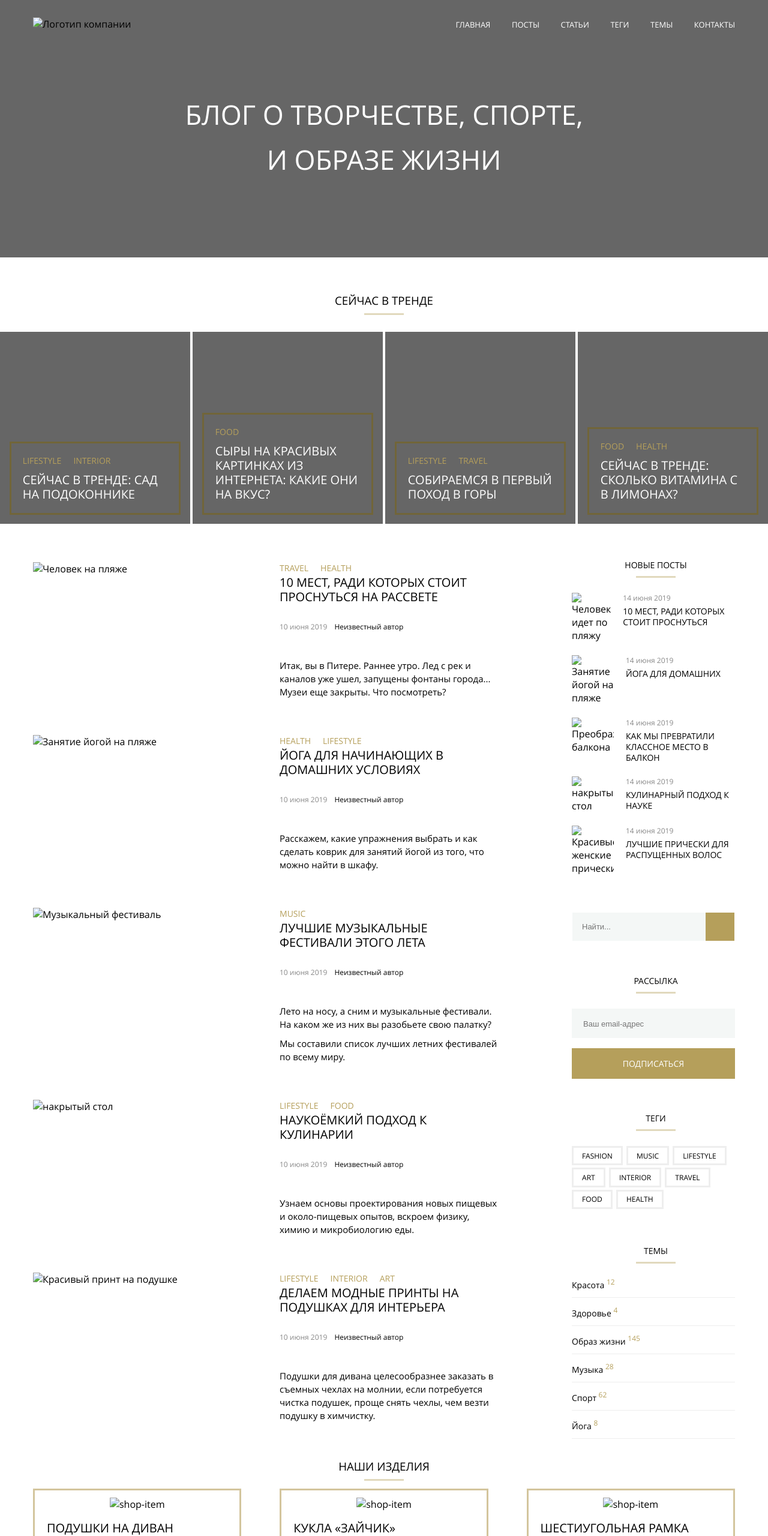
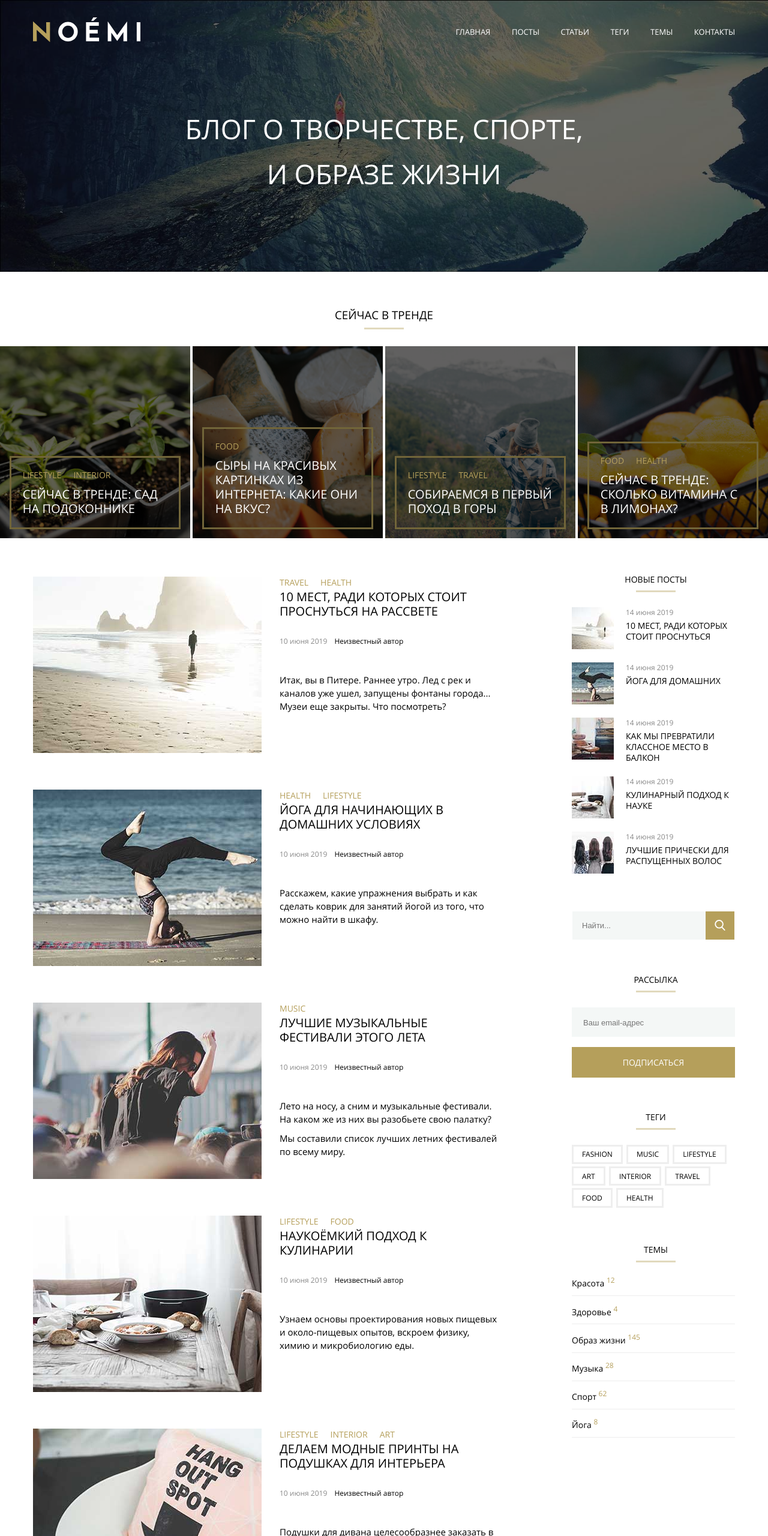
Before and after one commit to AntonyCoder/mq-diploma, a plain HTML site: page index.html in a window 1280 px wide. Shown: the top 2560 px of the page at 60% size. Drawn offline with Linux system fonts and the light colour scheme; the site is published under a folder, as on GitHub Pages, so addresses that start at the root find nothing.

Commit message:
Первый вариант работы

```diff
--- a/css/style-mobile.css
+++ b/css/style-mobile.css
@@ -1,7 +1,7 @@
 /* Шапка сайта */
 
 .header {
-    background-image: url(/images/banner-bg-tablet.jpg);
+    background-image: url(../images/banner-bg-tablet.jpg);
 }
 
 .title {
@@ -19,7 +19,7 @@
 
 .menu::after {
     content: "";
-    background-image: url("/images/burger-menu.png");
+    background-image: url("../images/burger-menu.png");
     background-size: cover;
     display: block;
     width: 35px;
--- a/css/style.css
+++ b/css/style.css
@@ -5,9 +5,9 @@
     font-style: normal;
     font-weight: normal;
     src: local('OpenSans'),
-    url(/fonts/OpenSans-Regular.ttf) format('ttf'),
-    url(/fonts/OpenSans-Regular.woff) format('woff'),
-    url(/fonts/OpenSans-Regular.woff2) format('woff2');
+    url(../fonts/OpenSans-Regular.ttf) format('ttf'),
+    url(../fonts/OpenSans-Regular.woff) format('woff'),
+    url(../fonts/OpenSans-Regular.woff2) format('woff2');
   }
 
   /* Жирный */
@@ -17,9 +17,9 @@
     font-style: normal;
     font-weight: bold;
     src: local('OpenSans'),
-    url(/fonts/OpenSans-Bold.ttf) format('ttf'),
-    url(/fonts/OpenSans-Bold.woff) format('woff'),
-    url(/fonts/OpenSans-Bold.woff2) format('woff2');
+    url(../fonts/OpenSans-Bold.ttf) format('ttf'),
+    url(../fonts/OpenSans-Bold.woff) format('woff'),
+    url(../fonts/OpenSans-Bold.woff2) format('woff2');
   }
 
 /* Общие стили */
@@ -51,7 +51,7 @@
   /* шапка сайта */
 
   .header {
-    background-image: url(/images/banner-bg.jpg);
+    background-image: url(../images/banner-bg.jpg);
     background-size: cover;
     background-repeat: no-repeat;
     position: relative;
@@ -179,25 +179,25 @@
   }
 
 .trend-item1 {
-    background-image: url(/images/trend1.jpg);
+    background-image: url(../images/trend1.jpg);
     background-size: cover;
     background-repeat: no-repeat;
 }
 
 .trend-item2 {
-    background-image: url(/images/trend2.jpg);
+    background-image: url(../images/trend2.jpg);
     background-size: cover;
     background-repeat: no-repeat;
 }
 
 .trend-item3 {
-    background-image: url(/images/trend3.jpg);
+    background-image: url(../images/trend3.jpg);
     background-size: cover;
     background-repeat: no-repeat;
 }
 
 .trend-item4 {
-    background-image: url(/images/trend4.jpg);
+    background-image: url(../images/trend4.jpg);
     background-size: cover;
     background-repeat: no-repeat;
 }
@@ -401,7 +401,7 @@
     width: 48px;
     border: none;
     background-color: #b59f5b;
-    background-image: url(/svg/search.svg);
+    background-image: url(../svg/search.svg);
     background-repeat: no-repeat;
     background-size: 18px;
     background-position: center center;
@@ -617,20 +617,20 @@
     position: relative;
     top: 2px;
     left: 5px;
-    background-image: url(/svg/001-dribbble.svg);
+    background-image: url(../svg/001-dribbble.svg);
   }
 
   .social-link-pinterest {
     position: relative;
     top: 2px;
     left: 4px;
-    background-image: url(/svg/002-pinterest.svg);
+    background-image: url(../svg/002-pinterest.svg);
   }
 
   .social-link-tumblr {
     position: relative;
     top: 2px;
-    background-image: url(/svg/003-tumblr.svg);
+    background-image: url(../svg/003-tumblr.svg);
   }
 
   .copyright {
--- a/index.html
+++ b/index.html
@@ -3,7 +3,7 @@
 <head>
     <meta charset="UTF-8">
     <meta name="viewport" content="width=device-width, initial-scale=1.0">
-    <title>Document</title>
+    <title>Noemi blog</title>
     <link rel="stylesheet" href="css/style.css">
     <link rel="stylesheet" media="(max-width:1200px)"  href="css/style-tablet.css">
     <link rel="stylesheet" media="(max-width:768px)" href="css/style-mobile.css">
@@ -16,7 +16,7 @@
         <div class="container">
           <div class="menu">
             <a href="#0" class="logo-link">
-              <img src="/svg/noemi-logo.svg" alt="Логотип компании" class="logo">
+              <img src="svg/noemi-logo.svg" alt="Логотип компании" class="logo">
             </a>
             <nav class="nav">
               <a href="#0" class="nav__item">Главная</a>
@@ -81,7 +81,7 @@
           <div class="main__section">
             <main class="news">
               <article class="news__item">
-                <img src="/images/last-post1.jpg" alt="Человек на пляже" class="news-image">
+                <img src="images/last-post1.jpg" alt="Человек на пляже" class="news-image">
                 <div class="news-description">
                   <ul class="category">
                     <li class="category__item"><a href="#0" class="category__item-link">Travel</a></li>
@@ -100,7 +100,7 @@
                 </div>
               </article>
               <article class="news__item">
-                <img src="/images/last-post2.jpg" alt="Занятие йогой на пляже" class="news-image">
+                <img src="images/last-post2.jpg" alt="Занятие йогой на пляже" class="news-image">
                 <div class="news-description">
                   <ul class="category">
                     <li class="category__item"><a href="#0" class="category__item-link">Health</a></li>
@@ -119,7 +119,7 @@
                 </div>
               </article>
               <article class="news__item">
-                <img src="/images/last-post3.jpg" alt="Музыкальный фестиваль" class="news-image">
+                <img src="images/last-post3.jpg" alt="Музыкальный фестиваль" class="news-image">
                 <div class="news-description">
                   <ul class="category">
                     <li class="category__item"><a href="#0" class="category__item-link">Music</a></li>
@@ -140,7 +140,7 @@
                 </div>
               </article>
               <article class="news__item">
-                <img src="/images/last-post4.jpg" alt="накрытый стол" class="news-image">
+                <img src="images/last-post4.jpg" alt="накрытый стол" class="news-image">
                 <div class="news-description">
                   <ul class="category">
                     <li class="category__item"><a href="#0" class="category__item-link">Lifestyle</a></li>
@@ -159,7 +159,7 @@
                 </div>
               </article>
               <article class="news__item">
-                <img src="/images/last-post5.jpg" alt="Красивый принт на подушке" class="news-image">
+                <img src="images/last-post5.jpg" alt="Красивый принт на подушке" class="news-image">
                 <div class="news-description">
                   <ul class="category">
                     <li class="category__item"><a href="#0" class="category__item-link">Lifestyle</a></li>
@@ -186,7 +186,7 @@
               <section class="new-posts">
                 <h3 class="aside__title">Новые посты</h3>
                 <div class="post">
-                  <img src="/images/2.jpg" alt="Человек идет по пляжу" class="post-img">
+                  <img src="images/2.jpg" alt="Человек идет по пляжу" class="post-img">
                   <div class="post-description">
                     <span class="date new-posts__date">14 июня 2019</span>
                     <a href="#0" class="post__title-link">
@@ -195,7 +195,7 @@
                   </div>
                 </div>
                 <div class="post">
-                  <img src="/images/151.jpg" alt="Занятие йогой на пляже" class="post-img">
+                  <img src="images/151.jpg" alt="Занятие йогой на пляже" class="post-img">
                   <div class="post-description">
                     <div class="post-description">
                       <span class="date new-posts__date">14 июня 2019</span>
@@ -206,7 +206,7 @@
                   </div>
                 </div>
                 <div class="post">
-                  <img src="/images/45.jpg" alt="Преображение балкона" class="post-img">
+                  <img src="images/45.jpg" alt="Преображение балкона" class="post-img">
                   <div class="post-description">
                     <div class="post-description">
                       <span class="date new-posts__date">14 июня 2019</span>
@@ -217,7 +217,7 @@
                   </div>
                 </div>
                 <div class="post">
-                  <img src="/images/501.jpg" alt="накрытый стол" class="post-img">
+                  <img src="images/501.jpg" alt="накрытый стол" class="post-img">
                   <div class="post-description">
                     <div class="post-description">
                       <span class="date new-posts__date">14 июня 2019</span>
@@ -228,7 +228,7 @@
                   </div>
                 </div>
                 <div class="post post-last">
-                  <img src="/images/7.jpg" alt="Красивые женские прически" class="post-img">
+                  <img src="images/7.jpg" alt="Красивые женские прически" class="post-img">
                   <div class="post-description">
                     <div class="post-description">
                       <span class="date new-posts__date">14 июня 2019</span>
@@ -289,10 +289,10 @@
             <div class="stuff-wrp">
               <div class="stuff-item">
                 <picture>
-                  <source media = "(min-width: 1200px)" srcset = "/images/shop-item-desk1.jpg">
-                  <source media = "(min-width: 768px)" srcset = "/images/shop-item-tablet1.jpg">
-                  <source media = "(min-width: 360px)" srcset = "/images/shop-item-mobile1.jpg">
-                  <img src="/images/shop-item-mobile1.jpg" alt="shop-item" class="stuff-img">
+                  <source media = "(min-width: 1200px)" srcset = "images/shop-item-desk1.jpg">
+                  <source media = "(min-width: 768px)" srcset = "images/shop-item-tablet1.jpg">
+                  <source media = "(min-width: 360px)" srcset = "images/shop-item-mobile1.jpg">
+                  <img src="images/shop-item-mobile1.jpg" alt="shop-item" class="stuff-img">
                 </picture>
                 <div class="stuff-description">
                   <h2 class="shop-title">Подушки на диван</h2>
@@ -308,10 +308,10 @@
               </div>
               <div class="stuff-item">
                 <picture>
-                  <source media = "(min-width: 1200px)" srcset = "/images/shop-item-desk2.jpg">
-                  <source media = "(min-width: 768px)" srcset = "/images/shop-item-tablet2.jpg">
-                  <source media = "(min-width: 360px)" srcset = "/images/shop-item-mobile2.jpg">
-                  <img src="/images/shop-item-mobile2.jpg" alt="shop-item" class="stuff-img">
+                  <source media = "(min-width: 1200px)" srcset = "images/shop-item-desk2.jpg">
+                  <source media = "(min-width: 768px)" srcset = "images/shop-item-tablet2.jpg">
+                  <source media = "(min-width: 360px)" srcset = "images/shop-item-mobile2.jpg">
+                  <img src="images/shop-item-mobile2.jpg" alt="shop-item" class="stuff-img">
                 </picture>
                 <div class="stuff-description">
                   <h2 class="shop-title">Кукла «Зайчик»</h2>
@@ -327,10 +327,10 @@
               </div>
               <div class="stuff-item">
                 <picture>
-                  <source media = "(min-width: 1200px)" srcset = "/images/shop-item-desk3.jpg">
-                  <source media = "(min-width: 768px)" srcset = "/images/shop-item-tablet3.jpg">
-                  <source media = "(min-width: 360px)" srcset = "/images/shop-item-mobile3.jpg">
-                  <img src="/images/shop-item-mobile3.jpg" alt="shop-item" class="stuff-img">
+                  <source media = "(min-width: 1200px)" srcset = "images/shop-item-desk3.jpg">
+                  <source media = "(min-width: 768px)" srcset = "images/shop-item-tablet3.jpg">
+                  <source media = "(min-width: 360px)" srcset = "images/shop-item-mobile3.jpg">
+                  <img src="images/shop-item-mobile3.jpg" alt="shop-item" class="stuff-img">
                 </picture>
                 <div class="stuff-description">
                   <h2 class="shop-title">Шестиугольная рамка</h2>
```
